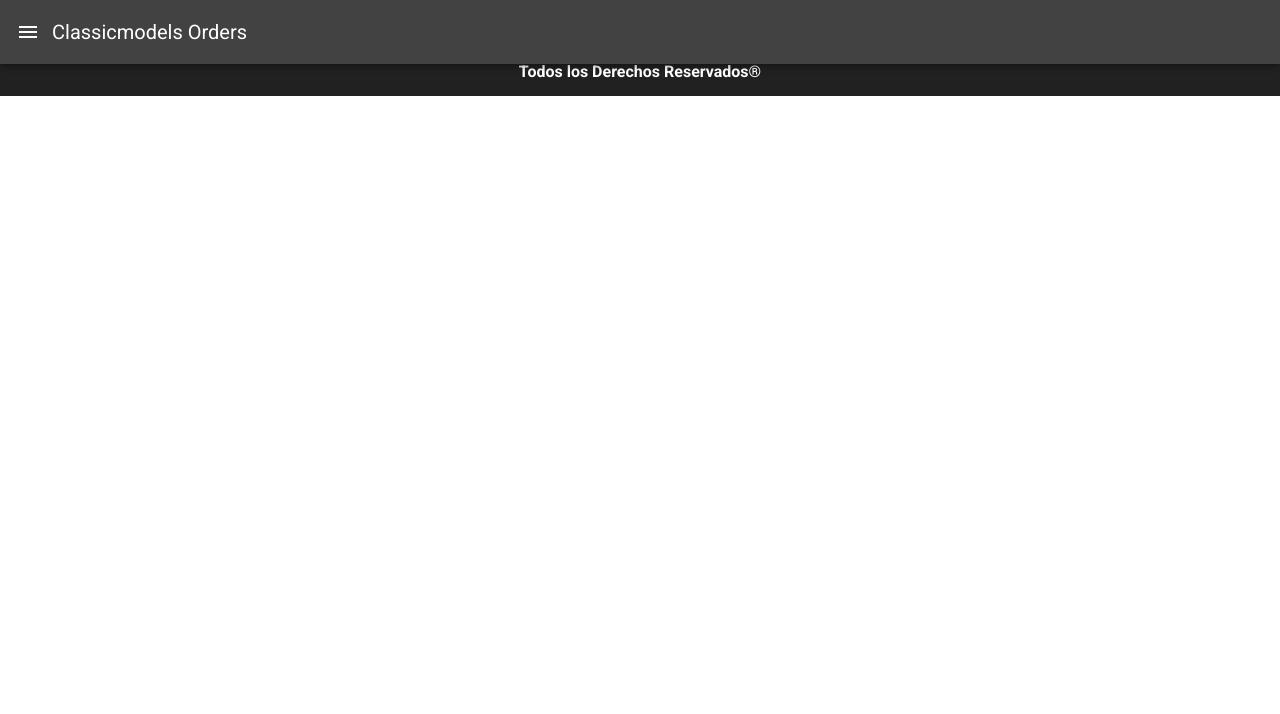
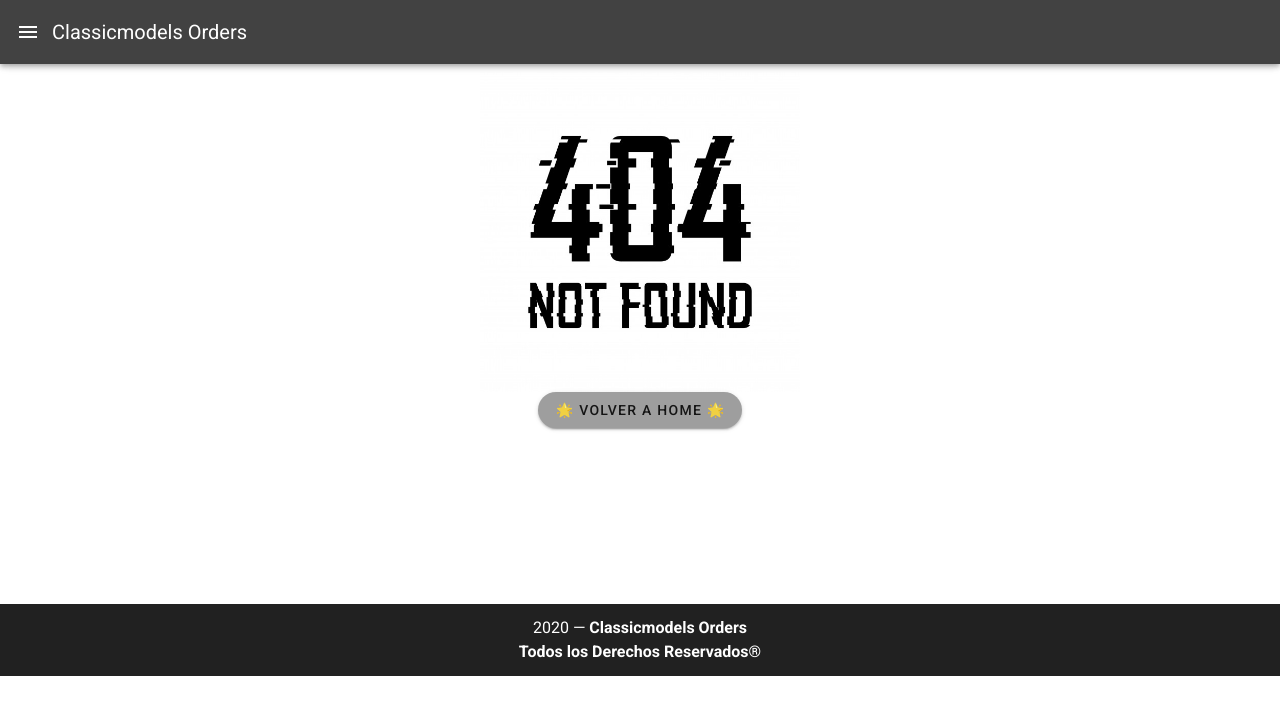
Before and after one commit to Marifuse/Classicmodels-Orders, a Vue app: page /pokedex in a window 1280 px wide. Shown: the top 714 px of the page. Built offline with nearby package versions, Linux system fonts and the light colour scheme; no server answers.

Commit message:
Avance 7 con error 404 listo

```diff
--- a/src/views/NotFound.vue
+++ b/src/views/NotFound.vue
@@ -0,0 +1,29 @@
+<template>
+  <div class="not__found">
+    <img class="error__404" src="error-404.jpg" alt="error-404">
+    <div class="text-center btn__nf">
+      <v-btn rounded color="grey" to="/home">🌟 Volver a Home 🌟</v-btn>
+    </div>
+  </div>
+</template>
+
+<script>
+export default {
+
+}
+</script>
+
+<style>
+.not__found {
+  background-color: #FFF;
+}
+.error__404 {
+  width: 20em;
+  display: block;
+  margin: auto;
+  margin-top: 3em;
+}
+.btn__nf {
+  margin-bottom: 11em;
+}
+</style>
```
